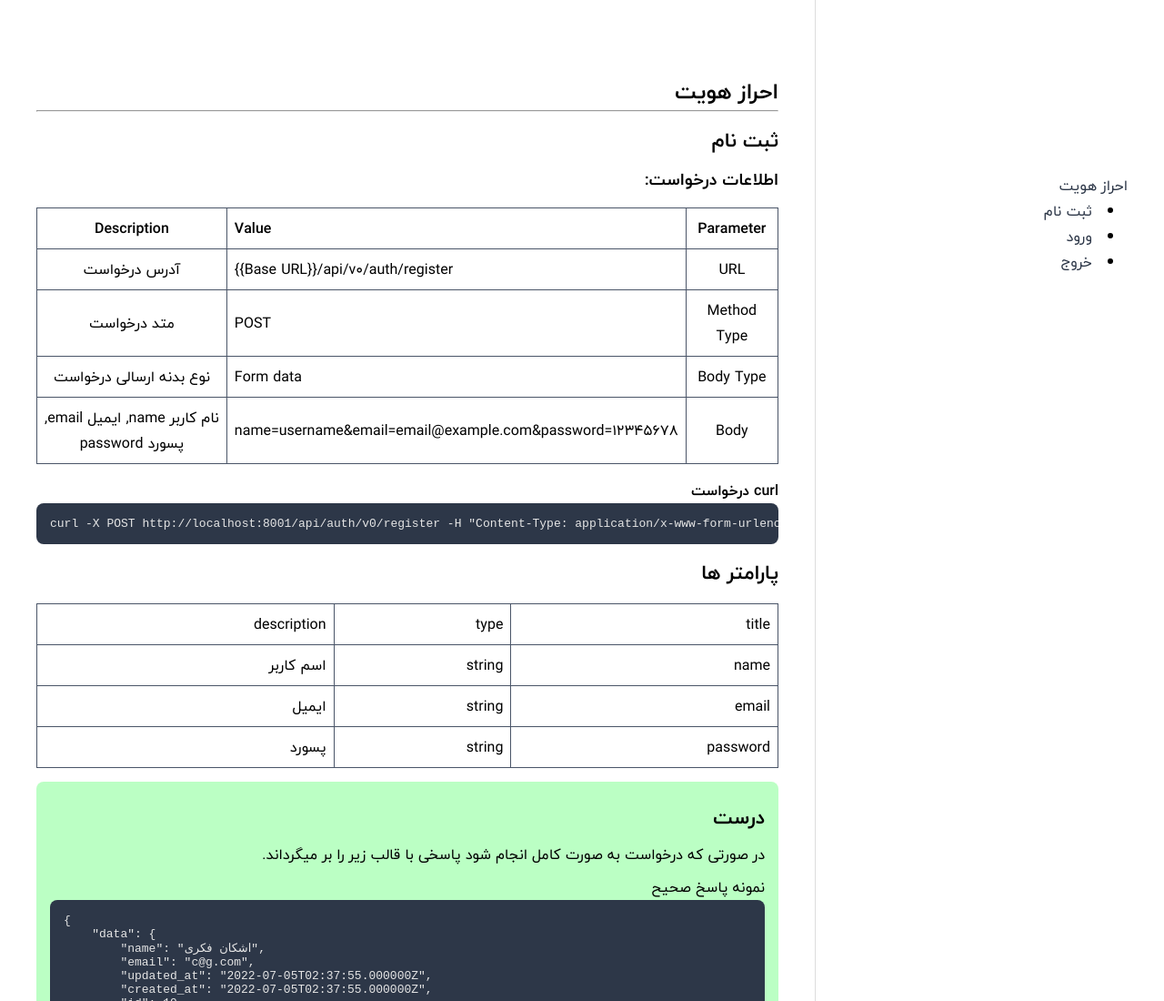
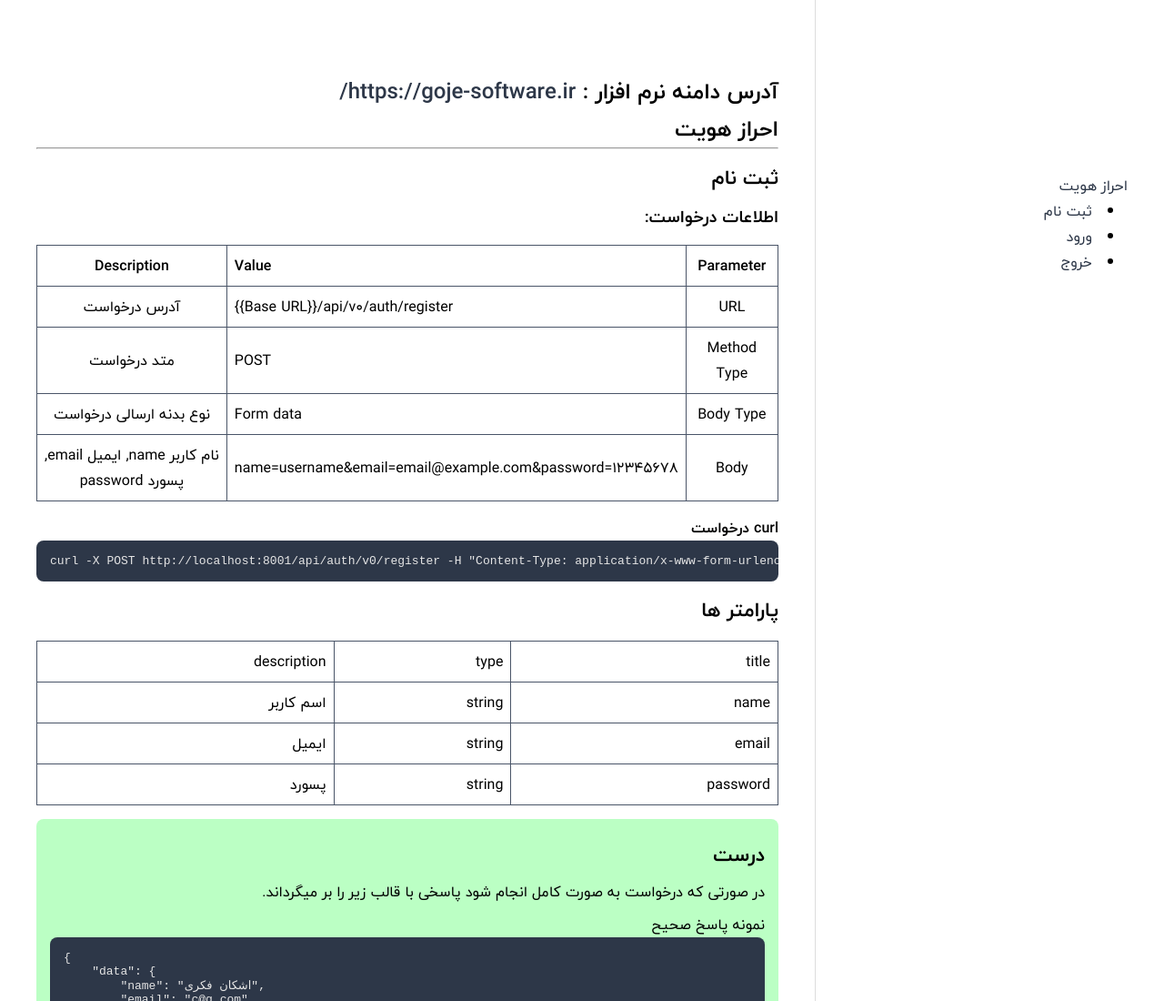
Before and after one commit to goje-softwares/Docs, a plain HTML site: page index.html in a window 1280 px wide. Shown: the top 1100 px of the page at 91% size. Drawn offline with Linux system fonts and the light colour scheme.

Commit message:
update doc for add base url

```diff
--- a/index.html
+++ b/index.html
@@ -26,6 +26,9 @@
         </div>
 
         <div id="main">
+            <section id="api-configs">
+                <h2>آدرس دامنه نرم افزار : <a href="https://goje-software.ir/">https://goje-software.ir/</a></h2>
+            </section>
             <section id="authentication">
                 <h1>احراز هویت</h1>
                 <hr>
```
